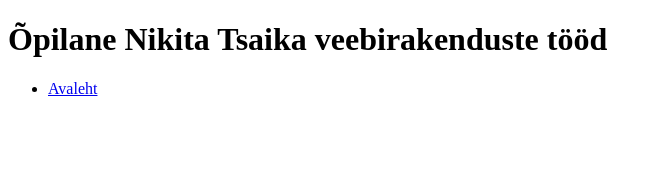
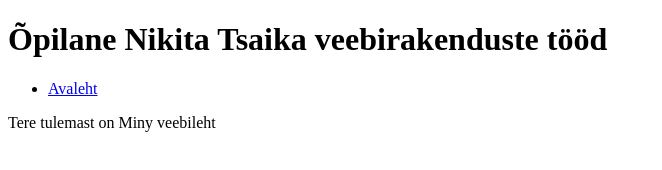
Before and after one commit to TsaikaWeb/TsaikaHTML, a plain HTML site: page Index.html in a window 1280 px wide. Shown: the whole page, without its empty margins (0-662 px from the left). Drawn offline with Linux system fonts and the light colour scheme.

Commit message:
Esimene ülesanne on tehtud

```diff
--- a/Index.html
+++ b/Index.html
@@ -15,7 +15,7 @@
     </ul>
   </nav>
   <main>
-	<p></p>
+	<p>Tere tulemast on Miny veebileht</p>
   </main>
   <footer>
 	<b></b>
```
